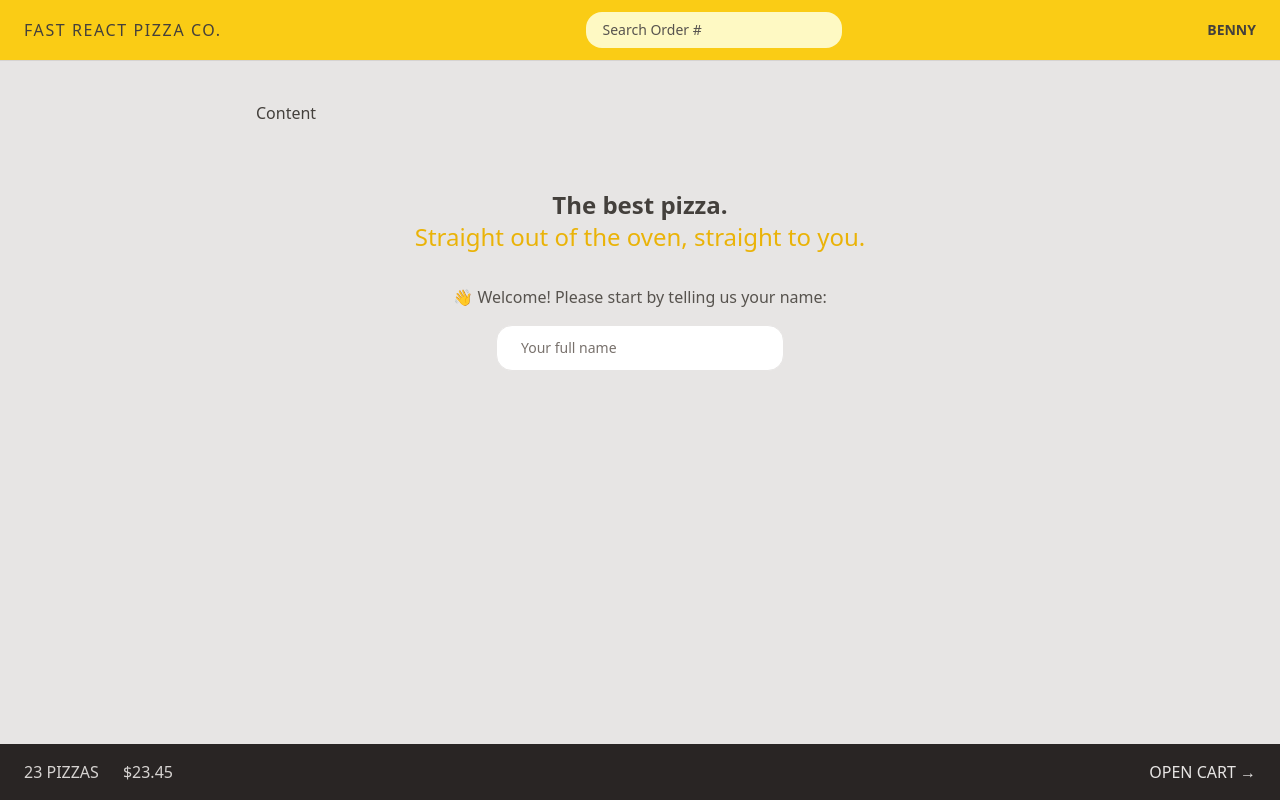
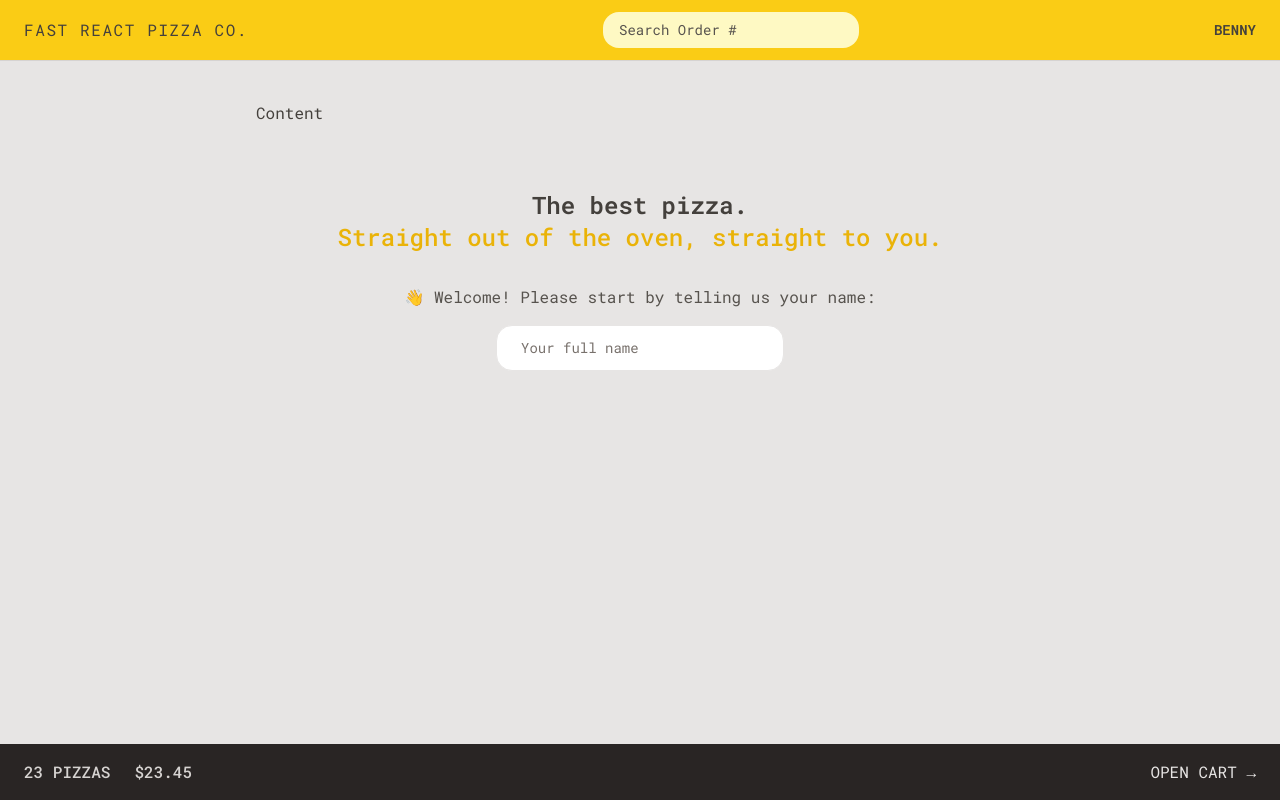
Before and after one commit to Nkusibeni23/Pizza-website, a React (Vite) app: page / in a window 1280 px wide. Built offline with nearby package versions, Linux system fonts and the light colour scheme.

Commit message:
Config Tailwind:Custom Font Family

```diff
--- a/index.html
+++ b/index.html
@@ -4,6 +4,9 @@
     <meta charset="UTF-8" />
     <link rel="icon" type="image/svg+xml" href="/vite.svg" />
     <meta name="viewport" content="width=device-width, initial-scale=1.0" />
+    <link rel="preconnect" href="https://fonts.googleapis.com">
+<link rel="preconnect" href="https://fonts.gstatic.com" crossorigin>
+<link href="https://fonts.googleapis.com/css2?family=Roboto+Mono:wght@300;400;500;600;700&display=swap" rel="stylesheet">
     <title>Vite + React</title>
   </head>
   <body class="bg-stone-200 text-stone-700">
--- a/src/ui/Header.jsx
+++ b/src/ui/Header.jsx
@@ -4,7 +4,7 @@
 
 export default function Header() {
   return (
-    <header className="flex items-center justify-between border-b border-stone-300 bg-yellow-400 px-4 py-3 uppercase sm:px-6">
+    <header className="flex  items-center justify-between border-b border-stone-300 bg-yellow-400 px-4 py-3 uppercase sm:px-6">
       <Link to="/" className="uppercase tracking-widest">
         Fast React Pizza Co.
       </Link>
--- a/tailwind.config.js
+++ b/tailwind.config.js
@@ -1,8 +1,17 @@
+/* eslint-disable import/no-anonymous-default-export */
 /** @type {import('tailwindcss').Config} */
 export default {
   content: ["./index.html", "./src/**/*.{js,ts,jsx,tsx}"],
   theme: {
-    extend: {},
+    fontFamily:{
+      sans: "Roboto Mono, monospace"
+    },
+
+    extend: {
+      colors:{
+        pizza: "#123456"
+      },
+    },
   },
   plugins: [],
 };
```
